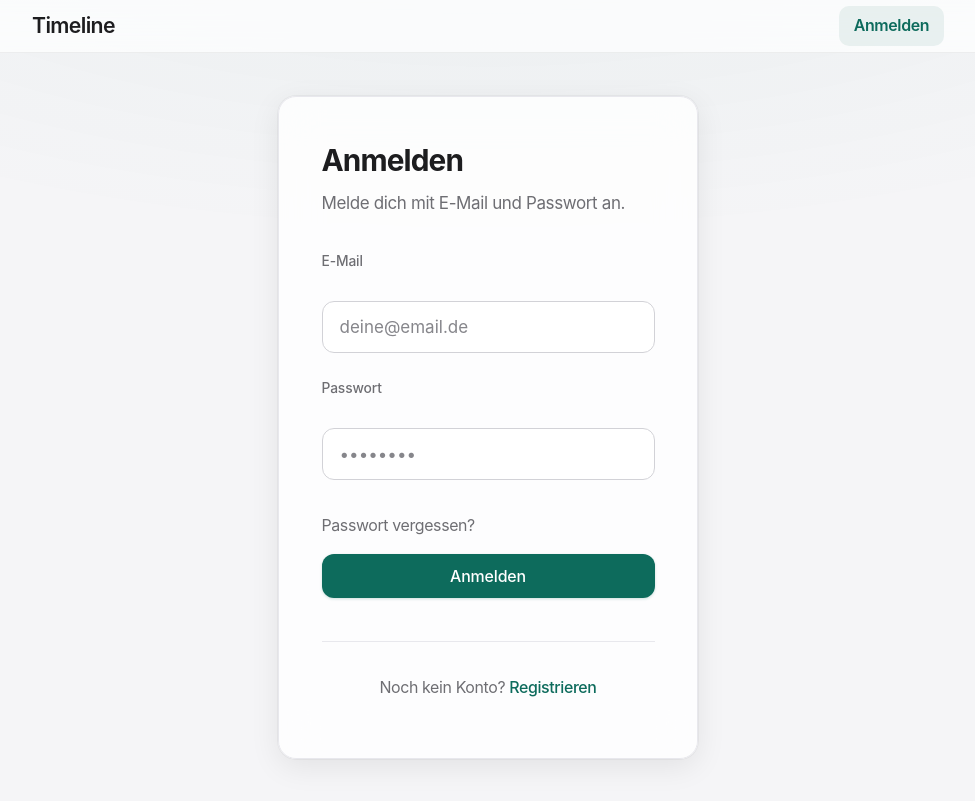
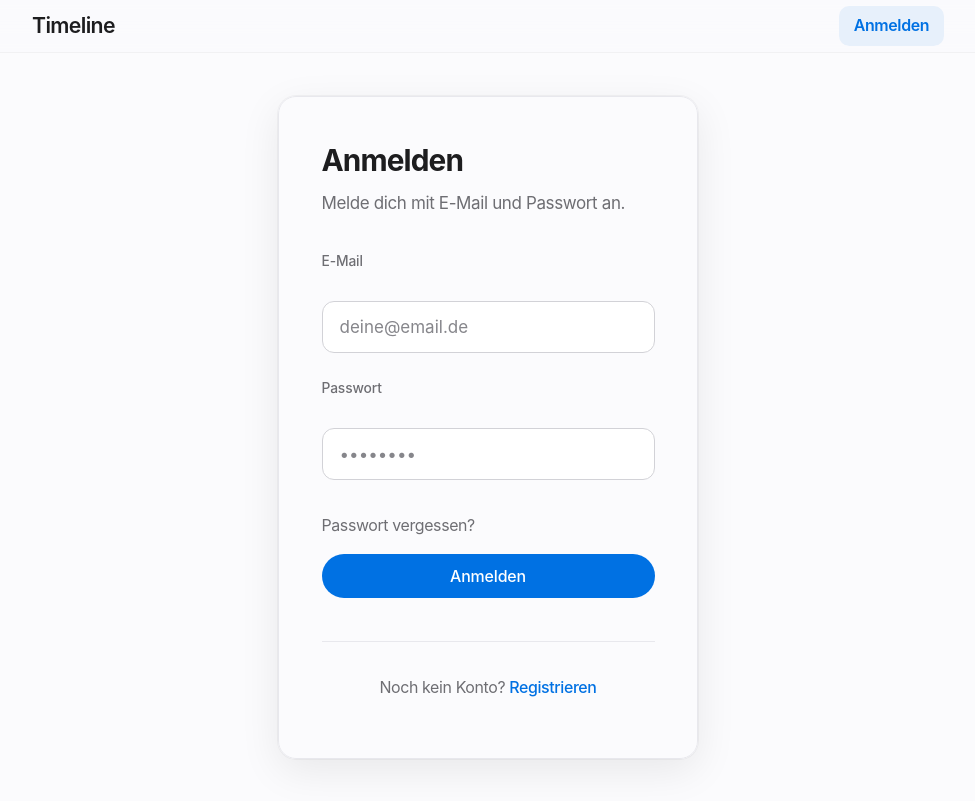
Before and after one commit to philyas/timeline-app, an Angular app in the folder frontend/: page /login in a window 1280 px wide. Shown: the whole page, without its empty margins (152-1127 px from the left). Built offline with nearby package versions, Linux system fonts and the light colour scheme.

Commit message:
add latest ui update

```diff
--- a/frontend/src/app/features/auth/login/login.component.ts
+++ b/frontend/src/app/features/auth/login/login.component.ts
@@ -52,7 +52,7 @@ import { AuthService } from '../../../core/services/auth.service';
       max-width: 420px;
     }
     .auth-card {
-      background: rgba(255, 255, 255, 0.8);
+      background: rgba(251, 251, 253, 0.95);
       backdrop-filter: blur(20px);
       -webkit-backdrop-filter: blur(20px);
       border-radius: var(--radius);
@@ -101,7 +101,7 @@ import { AuthService } from '../../../core/services/auth.service';
       font-size: 0.9375rem;
       color: var(--text-secondary);
     }
-    .auth-link:hover { color: var(--accent); }
+    .auth-link:hover { color: var(--link); }
     .auth-footer {
       margin-top: var(--space-xl);
       padding-top: var(--space-lg);
--- a/frontend/src/app/features/auth/register/register.component.ts
+++ b/frontend/src/app/features/auth/register/register.component.ts
@@ -60,7 +60,7 @@ import { AuthService } from '../../../core/services/auth.service';
     }
     .auth-container { width: 100%; max-width: 420px; }
     .auth-card {
-      background: rgba(255, 255, 255, 0.8);
+      background: rgba(251, 251, 253, 0.95);
       backdrop-filter: blur(20px);
       -webkit-backdrop-filter: blur(20px);
       border-radius: var(--radius);
--- a/frontend/src/app/features/timelines/timeline-list/timeline-list.component.ts
+++ b/frontend/src/app/features/timelines/timeline-list/timeline-list.component.ts
@@ -43,7 +43,7 @@ import { ModalComponent } from '../../../shared/modal/modal.component';
             @for (t of timelines; track t.id) {
               <div
                 class="timeline-card"
-                [style.--timeline-color]="t.color || '#0d6b5c'"
+                [style.--timeline-color]="t.color || '#0071e3'"
                 (click)="goToTimeline(t.slug)"
                 (keydown.enter)="goToTimeline(t.slug)"
                 role="link"
@@ -89,7 +89,7 @@ import { ModalComponent } from '../../../shared/modal/modal.component';
   `,
   styles: [`
     .page-timelines {
-      padding: var(--space-md) 0 var(--space-2xl);
+      padding: var(--space-2xl) 0 var(--space-3xl);
     }
     .page-hero {
       margin-bottom: var(--space-2xl);
@@ -97,10 +97,14 @@ import { ModalComponent } from '../../../shared/modal/modal.component';
     }
     .page-hero h1 {
       margin-bottom: 0.5rem;
+      font-size: clamp(2rem, 5vw, 3.5rem);
+      font-weight: 600;
+      letter-spacing: -0.04em;
+      line-height: 1.1;
     }
     .page-hero .subtitle {
       color: var(--text-secondary);
-      font-size: 1.0625rem;
+      font-size: clamp(1rem, 2vw, 1.25rem);
       line-height: 1.5;
       margin: 0;
       max-width: 42ch;
@@ -188,7 +192,7 @@ import { ModalComponent } from '../../../shared/modal/modal.component';
       overflow: hidden;
     }
     .timeline-card:hover, .timeline-card:focus-visible {
-      transform: translateY(-4px);
+      transform: translateY(-2px);
       box-shadow: var(--shadow-hover);
       border-color: var(--border);
     }
--- a/frontend/src/app/shared/header/app-header.component.ts
+++ b/frontend/src/app/shared/header/app-header.component.ts
@@ -49,10 +49,10 @@ import { UserMenuComponent } from '../user-menu/user-menu.component';
       position: sticky;
       top: 0;
       z-index: 100;
-      background: rgba(255, 255, 255, 0.72);
+      background: rgba(251, 251, 253, 0.8);
       backdrop-filter: blur(20px) saturate(180%);
       -webkit-backdrop-filter: blur(20px) saturate(180%);
-      border-bottom: 1px solid rgba(0, 0, 0, 0.06);
+      border-bottom: 1px solid rgba(0, 0, 0, 0.04);
     }
     @media (max-width: 599px) {
       .header { padding-top: env(safe-area-inset-top); }
@@ -144,7 +144,7 @@ import { UserMenuComponent } from '../user-menu/user-menu.component';
       transition: color 0.2s, background 0.2s;
     }
     .nav a:hover { color: var(--text); background: rgba(0, 0, 0, 0.04); text-decoration: none; }
-    .nav a.active { color: var(--accent); background: var(--accent-soft); font-weight: 600; }
+    .nav a.active { color: var(--link); background: var(--accent-soft); font-weight: 600; }
 
     .header-user { flex-shrink: 0; }
 
--- a/frontend/src/index.html
+++ b/frontend/src/index.html
@@ -5,11 +5,10 @@
   <title>Timeline – Deine Geschichte</title>
   <base href="/">
   <meta name="viewport" content="width=device-width, initial-scale=1, viewport-fit=cover">
-  <meta name="theme-color" content="#f6f5f3">
+  <meta name="theme-color" content="#fbfbfd">
+  <meta name="apple-mobile-web-app-status-bar-style" content="default">
   <link rel="icon" type="image/x-icon" href="favicon.ico">
-  <link rel="preconnect" href="https://fonts.googleapis.com">
-  <link rel="preconnect" href="https://fonts.gstatic.com" crossorigin>
-  <link href="https://fonts.googleapis.com/css2?family=Plus+Jakarta+Sans:ital,wght@0,400;0,500;0,600;0,700;1,400&display=swap" rel="stylesheet">
+  <!-- System font stack: SF Pro on Apple, Segoe UI on Windows, native elsewhere -->
 </head>
 <body>
   <app-root></app-root>
--- a/frontend/src/styles.scss
+++ b/frontend/src/styles.scss
@@ -1,15 +1,17 @@
-/* Timeline App – Apple-like Design System */
+/* Timeline App – Apple.com Design System */
 :root {
-  --bg: #f5f5f7;
-  --bg-elevated: #fafafa;
+  --bg: #fbfbfd;
+  --bg-elevated: #ffffff;
   --bg-card: #ffffff;
   --text: #1d1d1f;
   --text-secondary: #6e6e73;
   --text-muted: #86868b;
-  --accent: #0d6b5c;
-  --accent-hover: #0a5649;
-  --accent-soft: rgba(13, 107, 92, 0.08);
-  --accent-border: rgba(13, 107, 92, 0.25);
+  --link: #0071e3;
+  --link-hover: #0077ed;
+  --accent: #0071e3;
+  --accent-hover: #0077ed;
+  --accent-soft: rgba(0, 113, 227, 0.08);
+  --accent-border: rgba(0, 113, 227, 0.25);
   --important: #5b5fc7;
   --important-hover: #484a9e;
   --important-soft: rgba(91, 95, 199, 0.1);
@@ -19,10 +21,10 @@
   --radius-sm: 12px;
   --radius-lg: 22px;
   --radius-xl: 28px;
-  --shadow: 0 2px 10px rgba(0, 0, 0, 0.04), 0 0 0 1px rgba(0, 0, 0, 0.03);
-  --shadow-hover: 0 8px 30px rgba(0, 0, 0, 0.08), 0 0 0 1px rgba(0, 0, 0, 0.04);
-  --shadow-card: 0 4px 24px rgba(0, 0, 0, 0.06);
-  --font: -apple-system, BlinkMacSystemFont, 'SF Pro Text', 'SF Pro Display', 'Helvetica Neue', sans-serif;
+  --shadow: 0 2px 8px rgba(0, 0, 0, 0.04), 0 0 0 1px rgba(0, 0, 0, 0.02);
+  --shadow-hover: 0 12px 40px rgba(0, 0, 0, 0.08), 0 0 0 1px rgba(0, 0, 0, 0.04);
+  --shadow-card: 0 4px 20px rgba(0, 0, 0, 0.05);
+  --font: -apple-system, BlinkMacSystemFont, 'SF Pro Text', 'SF Pro Display', 'Helvetica Neue', 'Helvetica', 'Arial', sans-serif;
   --touch-min: 44px;
   --space-xs: 0.5rem;
   --space-sm: 1rem;
@@ -30,6 +32,7 @@
   --space-lg: 2rem;
   --space-xl: 2.5rem;
   --space-2xl: 3.5rem;
+  --space-3xl: 4rem;
   --container-padding: 1.25rem;
   --header-height: 52px;
   --app-header-offset: 0px;
@@ -103,14 +106,7 @@ html, body {
   -moz-osx-font-smoothing: grayscale;
 }
 
-body::before {
-  content: '';
-  position: fixed;
-  inset: 0;
-  background: radial-gradient(ellipse 80% 50% at 50% -20%, rgba(13, 107, 92, 0.06), transparent);
-  pointer-events: none;
-  z-index: 0;
-}
+/* Apple: clean flat background, no decorative gradient */
 
 body {
   padding-left: env(safe-area-inset-left);
@@ -134,11 +130,11 @@ h2 { font-size: clamp(1.375rem, 3vw, 1.75rem); }
 h3 { font-size: clamp(1.125rem, 2.5vw, 1.375rem); }
 
 a {
-  color: var(--accent);
+  color: var(--link);
   text-decoration: none;
   transition: color 0.2s ease;
 }
-a:hover { color: var(--accent-hover); }
+a:hover { color: var(--link-hover); }
 
 button, .btn {
   font-family: inherit;
@@ -147,7 +143,7 @@ button, .btn {
   letter-spacing: -0.01em;
   cursor: pointer;
   border: none;
-  border-radius: var(--radius-sm);
+  border-radius: 980px;
   min-height: var(--touch-min);
   padding: 0 1.5rem;
   display: inline-flex;
@@ -157,12 +153,10 @@ button, .btn {
   color: #fff;
   transition: all 0.25s cubic-bezier(0.4, 0, 0.2, 1);
   -webkit-tap-highlight-color: transparent;
-  box-shadow: 0 1px 3px rgba(13, 107, 92, 0.2);
 }
 button:hover, .btn:hover {
   background: var(--accent-hover);
-  box-shadow: 0 4px 12px rgba(13, 107, 92, 0.25);
-  transform: translateY(-1px);
+  transform: scale(1.02);
 }
 button:active, .btn:active { transform: translateY(0); }
 button:disabled, .btn:disabled {
@@ -174,14 +168,13 @@ button:disabled, .btn:disabled {
 
 .btn-secondary {
   background: var(--bg-card);
-  color: var(--text);
+  color: var(--link);
   border: 1px solid var(--border);
-  box-shadow: 0 1px 2px rgba(0, 0, 0, 0.04);
+  border-radius: 980px;
 }
 .btn-secondary:hover {
-  background: var(--border-light);
-  border-color: var(--border);
-  box-shadow: 0 2px 8px rgba(0, 0, 0, 0.06);
+  background: rgba(0, 113, 227, 0.04);
+  border-color: var(--link);
 }
 
 input, textarea {
@@ -243,7 +236,7 @@ textarea {
 
 .muted { color: var(--text-muted); font-size: 0.9375rem; }
 .error { color: #c41e3a; font-weight: 500; font-size: 0.9375rem; }
-.success { color: var(--accent); font-weight: 500; }
+.success { color: var(--link); font-weight: 500; }
 
 /* Hinzufügen-Button – normaler Button, fest unten rechts */
 .add-fab {
@@ -253,7 +246,7 @@ textarea {
   z-index: 50;
   min-height: var(--touch-min);
   padding: 0 1.25rem;
-  border-radius: var(--radius-sm);
+  border-radius: 980px;
   display: inline-flex;
   align-items: center;
   justify-content: center;
@@ -265,14 +258,12 @@ textarea {
   font-size: 0.9375rem;
   font-weight: 600;
   cursor: pointer;
-  box-shadow: 0 2px 10px rgba(13, 107, 92, 0.25);
   -webkit-tap-highlight-color: transparent;
-  transition: transform 0.2s ease, box-shadow 0.2s ease, background 0.2s ease;
+  transition: transform 0.2s ease, background 0.2s ease;
 }
 .add-fab:hover {
   background: var(--accent-hover);
-  box-shadow: 0 4px 16px rgba(13, 107, 92, 0.3);
-  transform: translateY(-1px);
+  transform: scale(1.05);
 }
 .add-fab:active { transform: translateY(0); }
 .add-fab-icon {
@@ -286,17 +277,21 @@ textarea {
   .add-fab { padding: 0 0.875rem; min-width: 48px; }
 }
 
-/* Page intro – consistent hero */
+/* Page intro – Apple-style hero (large type, generous spacing) */
 .page-intro {
-  margin-bottom: var(--space-xl);
-  padding-bottom: var(--space-lg);
+  margin-bottom: var(--space-2xl);
+  padding-bottom: var(--space-xl);
 }
 .page-intro h1 {
   margin-bottom: 0.5rem;
+  font-size: clamp(2rem, 5vw, 3.5rem);
+  font-weight: 600;
+  letter-spacing: -0.04em;
+  line-height: 1.1;
 }
 .page-intro .subtitle {
   color: var(--text-secondary);
-  font-size: 1.0625rem;
+  font-size: clamp(1rem, 2vw, 1.25rem);
   line-height: 1.5;
   margin: 0;
   max-width: 42ch;
```
Also changed, not shown: frontend/src/app/features/timelines/timeline-detail/timeline-detail.component.ts (+4 -4 lines).
